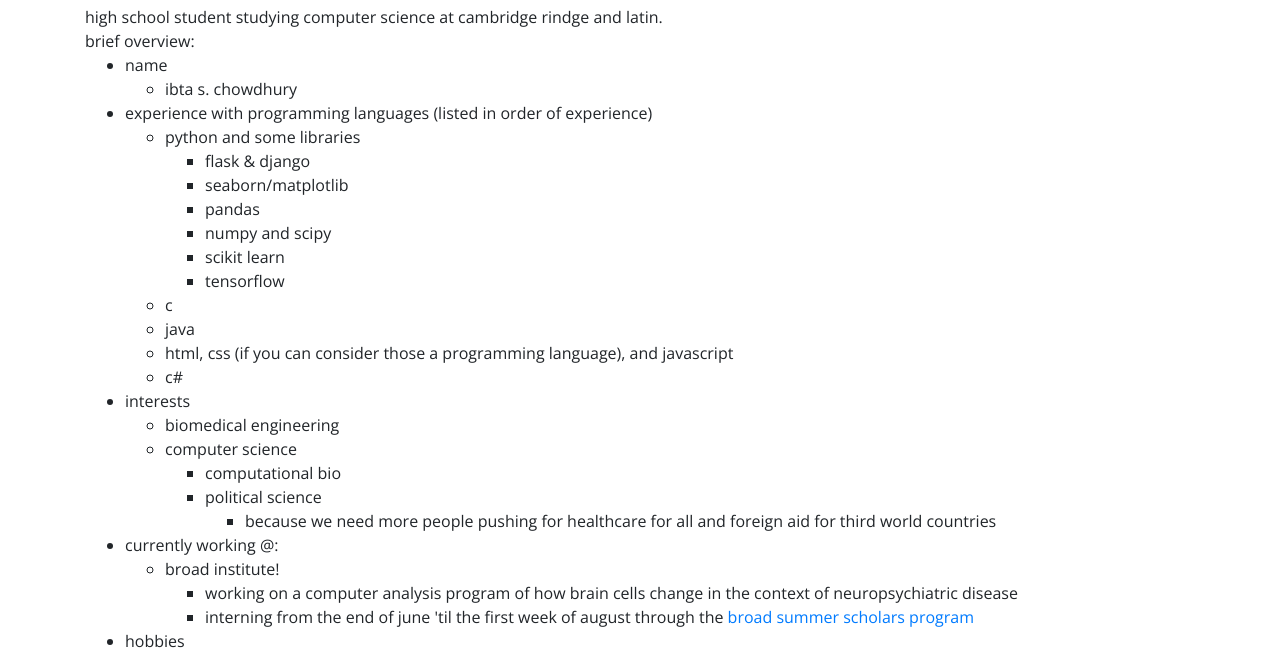
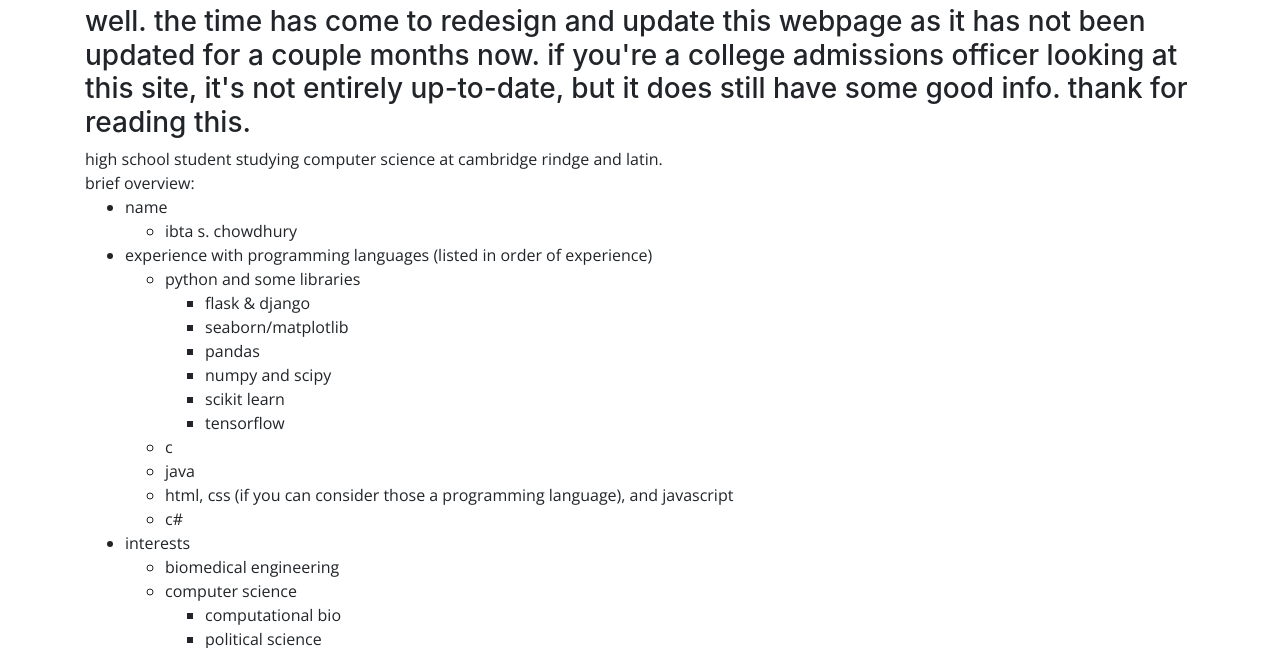
Before and after one commit to ibta/eeeebta.github.io-archive, a plain HTML site: page index.html in a window 1280 px wide. Shown: the part 107-755 px from the top of the page. Drawn offline with nearby package versions, Linux system fonts and the light colour scheme.

Commit message:
Added new message before updating site

```diff
--- a/index.html
+++ b/index.html
@@ -39,6 +39,9 @@
             <h1 class="header">
                 hello. 👋
             </h1>
+            <h3>
+                well. the time has come to redesign and update this webpage as it has not been updated for a couple months now. if you're a college admissions officer looking at this site, it's not entirely up-to-date, but it does still have some good info. thank for reading this.
+            </h3>
             <div class="text-body">
                 <div>
                     high school student studying computer science at cambridge rindge and latin.
```
